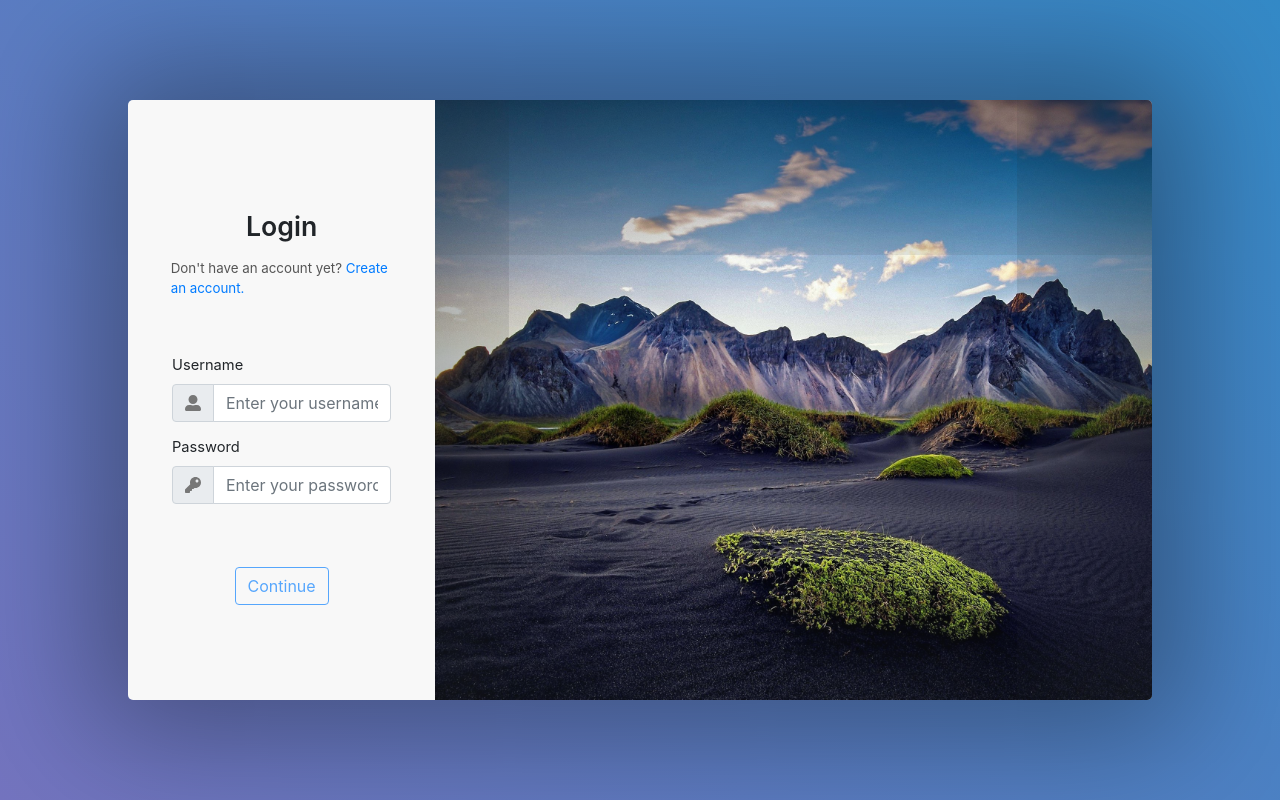
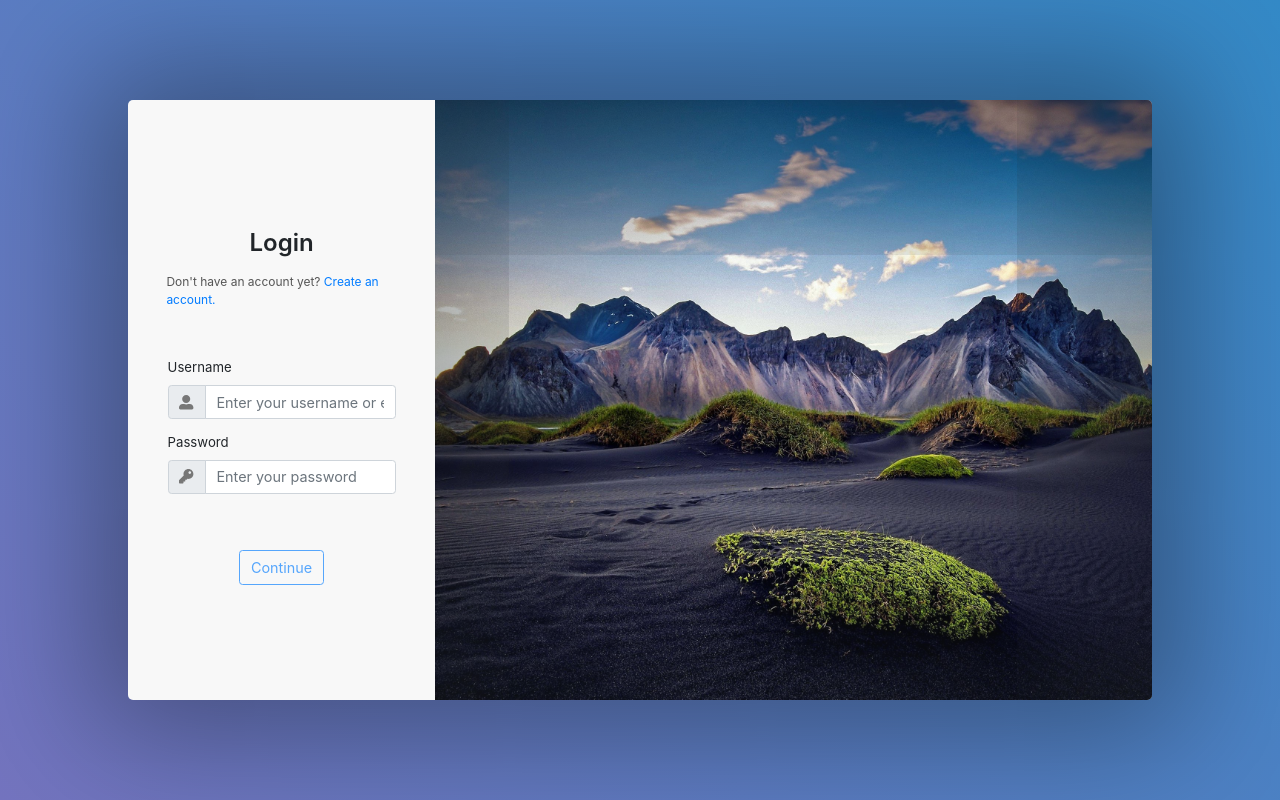
Before and after one commit to cmilatinov/finstagram, a Vue app: page /#/login in a window 1280 px wide. Built offline with nearby package versions, Linux system fonts and the light colour scheme; no server answers; what vue-sweetalert2 would draw is missing.

Commit message:
Added zoom 90% on forms to fit register form without scroll

```diff
--- a/src/views/login.vue
+++ b/src/views/login.vue
@@ -112,6 +112,7 @@ export default {
         .form-container {
             width: 30%;
             overflow: auto;
+            zoom: 90%;
 
             .form {
                 width: 100%;
--- a/src/views/register.vue
+++ b/src/views/register.vue
@@ -201,6 +201,7 @@ export default {
             width: 30%;
             height: 100%;
             overflow: auto;
+            zoom: 90%;
 
             .form {
                 min-height: 100%;
```
